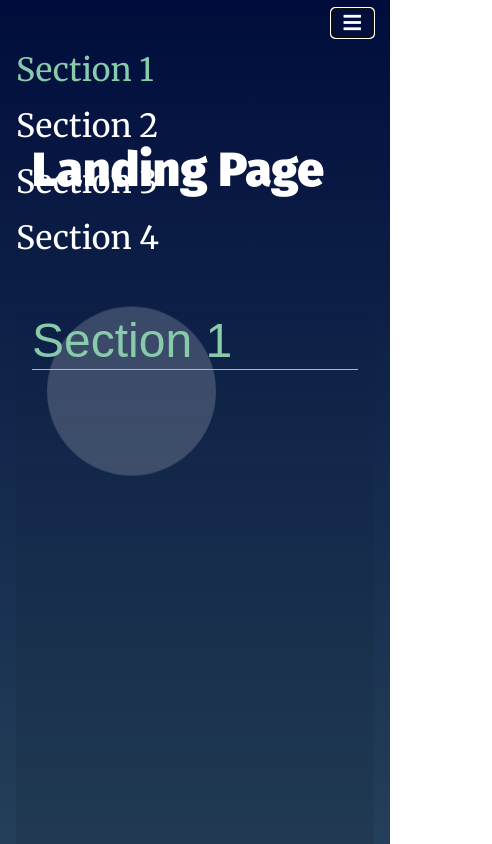
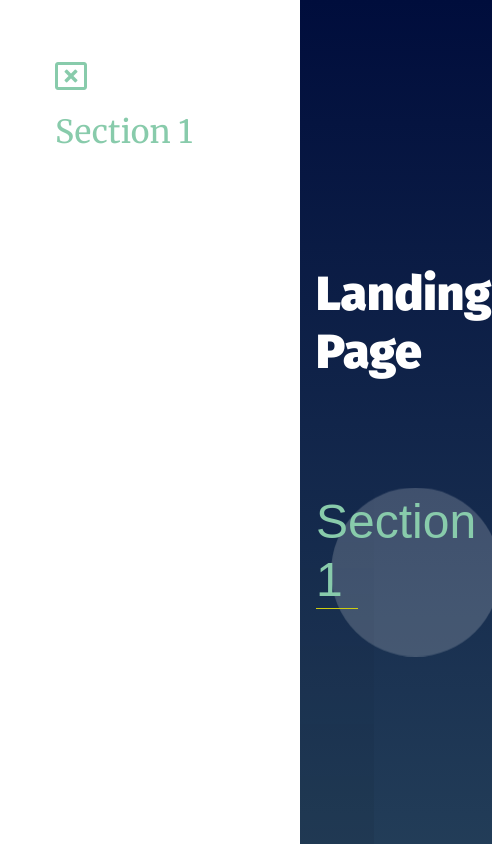
Before and after one commit to fawzy2010eng/landing-page, a plain HTML site: page index.html in a window 390 px wide. Both pictures are taken after a click on the button "Toggle navigation". Shown: the top 844 px of the page, 492 px wide, since content can reach past the window. Drawn offline with Linux system fonts and the light colour scheme.

Commit message:
Add files via upload

```diff
--- a/css/styles.css
+++ b/css/styles.css
@@ -32,17 +32,51 @@ a{
 a.active{
 	color: rgb(136,203,171)!important;
 }
+button{
+	top: 5rem;
+	left: 5rem;
+	display: block;
+	color: white;
+	margin-left: 5rem;
+	margin-top: 5rem;
+}
+button i{
+	font-size: 5rem;
+}
+.sidenav{
+	height: 100%;
+	width: 0;
+	position: fixed;
+	z-index: 1;
+	overflow-x: hidden;
+	top: 0;
+	left: 0;
+	background-color: white;
+	transition: 0.5s;
+	padding-top: 60px;
+}
 ul{
 	background-color: transparent;
 	height: 0;
+	display: flex;
+	flex-direction: column;
+	list-style: none
+}
+ul i{
+	font-size: 2rem;
+	margin-right: 5rem;
+	cursor: pointer;
+	color: rgb(136,203,171)
 }
 ul div{
 	display: flex;
+	flex-direction: column
 }
 ul li{
 	margin-top: 5rem;
 	cursor: pointer;
 	font-size: 2rem;
+	margin-top: 1rem
 }
 ul li:first-of-type{
 	margin-right: 3rem;
@@ -54,15 +88,7 @@ ul li:not(:first-of-type){
 ul li:last-of-type{
 	margin-left: 0;
 	margin-right: 5rem;
-}
-@media (max-width:991px){
 
-	ul div{
-		display: inline-block;
-	}
-	ul div li{
-		margin-top: .5rem;
-	}
 }
 /* Typeography General*/
 h1 {
--- a/index.html
+++ b/index.html
@@ -19,21 +19,19 @@
 <body>
 	<!-- HTML Follows BEM naming conventions
 	IDs are only used for sections to connect menu achors to sections -->
-<!--	<header class="page__header">-->
-		<nav class="navbar navbar-expand-lg navbar-light">
-			<div class="container">
-				<span></span>
-				<button class="navbar-toggler" type="button" data-toggle="collapse" data-target="#navbarSupportedContent" aria-controls="navbarSupportedContent" aria-expanded="false" aria-label="Toggle navigation">
-					<i class="fas fa-bars" style="color: white"></i>
-				</button>
-				<div class="collapse navbar-collapse" id="navbarSupportedContent">
-					<ul class="navbar-nav ml-auto">
 
-					</ul>
-				</div>
-			</div>
-		</nav>
-<!--	</header>-->
+	<button class="navbar-toggler" type="button" data-toggle="collapse" data-target="#navbarSupportedContent" aria-controls="navbarSupportedContent" aria-expanded="false" aria-label="Toggle navigation">
+		<i class="fas fa-bars"></i>
+	</button>
+	<div id="mySidenav" class="sidenav">
+		<div class="container">
+			<ul>
+				<i class="far fa-window-close"></i>
+
+			</ul>
+		</div>
+
+	</div>
 	<main>
 		<header class="main__hero">
 	  		<h1>Landing Page </h1>
--- a/js/app.js
+++ b/js/app.js
@@ -155,3 +155,16 @@ for(let i = 0; i < hs.length; i++){
 
 
 }
+
+//side menu button show
+document.querySelector('button').addEventListener('click',()=>{
+	document.querySelector('.sidenav').style.width = '300px';
+	document.querySelector('main').style.marginLeft = '300px'
+
+})
+//side menu button hide
+document.querySelector('ul i').addEventListener('click',()=>{
+	document.querySelector('.sidenav').style.width = '0';
+	document.querySelector('main').style.marginLeft = '0'
+
+})
```
